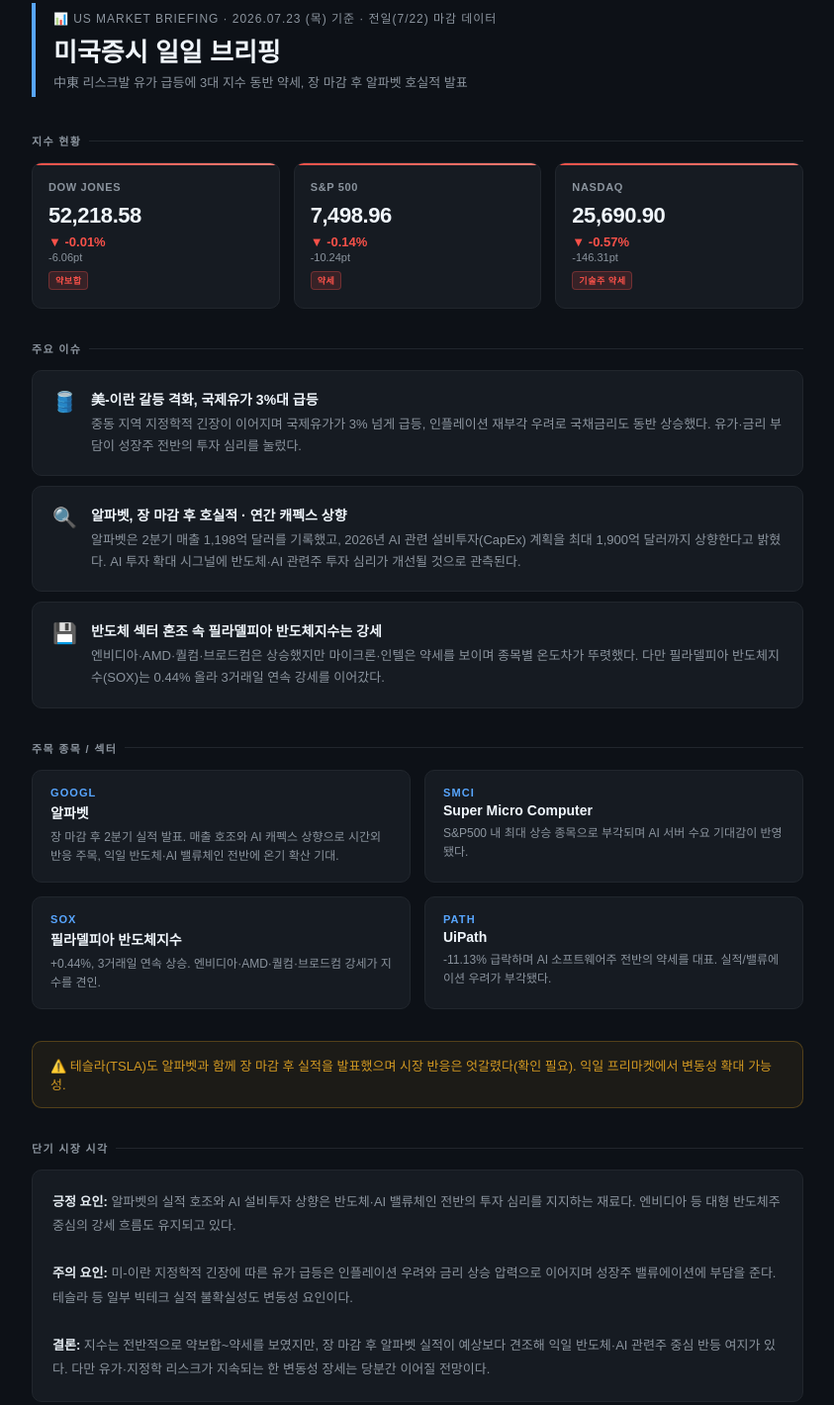
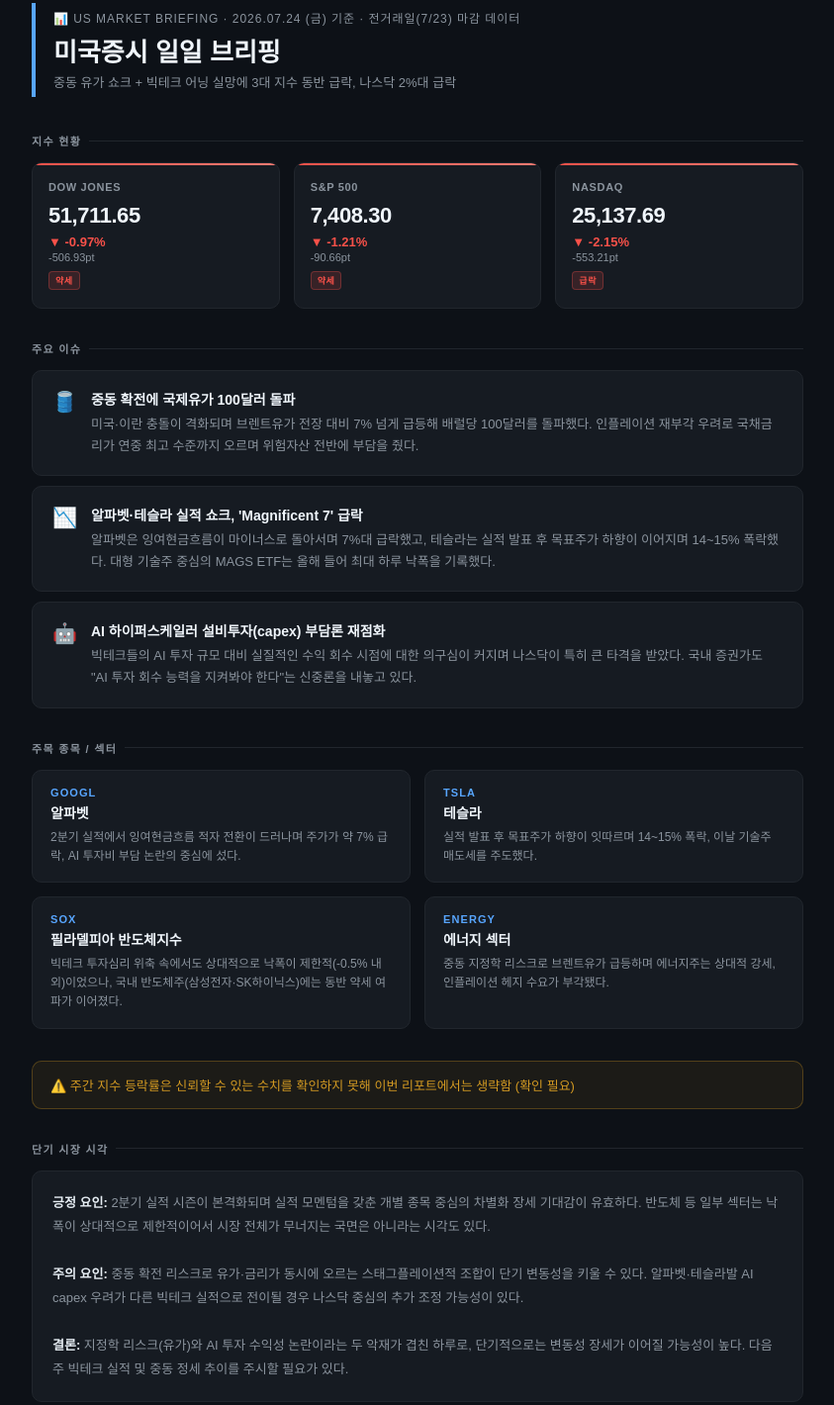
Before and after one commit to ksjin09/market-briefing, a plain HTML site: page index.html in a window 1280 px wide. Shown: the part 37-1457 px from the top of the page at 99% size, without its empty margins (218-1061 px from the left). Drawn offline with Linux system fonts and the light colour scheme.

Commit message:
briefing 20260724

```diff
--- a/index.html
+++ b/index.html
@@ -3,7 +3,7 @@
 <head>
   <meta charset="UTF-8" />
   <meta name="viewport" content="width=device-width, initial-scale=1.0"/>
-  <title>미국증시 브리핑 | 2026.07.23</title>
+  <title>미국증시 브리핑 | 2026.07.24</title>
   <style>
     * { margin: 0; padding: 0; box-sizing: border-box; }
     body {
@@ -77,33 +77,33 @@
 <div class="container">
 
   <div class="header">
-    <div class="date">📊 US Market Briefing · 2026.07.23 (목) 기준 · 전일(7/22) 마감 데이터</div>
+    <div class="date">📊 US Market Briefing · 2026.07.24 (금) 기준 · 전거래일(7/23) 마감 데이터</div>
     <h1>미국증시 일일 브리핑</h1>
-    <div class="subtitle">中東 리스크발 유가 급등에 3대 지수 동반 약세, 장 마감 후 알파벳 호실적 발표</div>
+    <div class="subtitle">중동 유가 쇼크 + 빅테크 어닝 실망에 3대 지수 동반 급락, 나스닥 2%대 급락</div>
   </div>
 
   <div class="section-title">지수 현황</div>
   <div class="index-grid">
     <div class="index-card down">
       <div class="index-name">DOW JONES</div>
-      <div class="index-value">52,218.58</div>
-      <div class="index-change down">▼ -0.01%</div>
-      <div class="index-pts">-6.06pt</div>
-      <div class="badge neg">약보합</div>
+      <div class="index-value">51,711.65</div>
+      <div class="index-change down">▼ -0.97%</div>
+      <div class="index-pts">-506.93pt</div>
+      <div class="badge neg">약세</div>
     </div>
     <div class="index-card down">
       <div class="index-name">S&P 500</div>
-      <div class="index-value">7,498.96</div>
-      <div class="index-change down">▼ -0.14%</div>
-      <div class="index-pts">-10.24pt</div>
+      <div class="index-value">7,408.30</div>
+      <div class="index-change down">▼ -1.21%</div>
+      <div class="index-pts">-90.66pt</div>
       <div class="badge neg">약세</div>
     </div>
     <div class="index-card down">
       <div class="index-name">NASDAQ</div>
-      <div class="index-value">25,690.90</div>
-      <div class="index-change down">▼ -0.57%</div>
-      <div class="index-pts">-146.31pt</div>
-      <div class="badge neg">기술주 약세</div>
+      <div class="index-value">25,137.69</div>
+      <div class="index-change down">▼ -2.15%</div>
+      <div class="index-pts">-553.21pt</div>
+      <div class="badge neg">급락</div>
     </div>
   </div>
 
@@ -112,22 +112,22 @@
     <div class="issue-item">
       <div class="issue-icon">🛢️</div>
       <div>
-        <div class="issue-title">美-이란 갈등 격화, 국제유가 3%대 급등</div>
-        <div class="issue-body">중동 지역 지정학적 긴장이 이어지며 국제유가가 3% 넘게 급등, 인플레이션 재부각 우려로 국채금리도 동반 상승했다. 유가·금리 부담이 성장주 전반의 투자 심리를 눌렀다.</div>
+        <div class="issue-title">중동 확전에 국제유가 100달러 돌파</div>
+        <div class="issue-body">미국·이란 충돌이 격화되며 브렌트유가 전장 대비 7% 넘게 급등해 배럴당 100달러를 돌파했다. 인플레이션 재부각 우려로 국채금리가 연중 최고 수준까지 오르며 위험자산 전반에 부담을 줬다.</div>
       </div>
     </div>
     <div class="issue-item">
-      <div class="issue-icon">🔍</div>
+      <div class="issue-icon">📉</div>
       <div>
-        <div class="issue-title">알파벳, 장 마감 후 호실적 · 연간 캐펙스 상향</div>
-        <div class="issue-body">알파벳은 2분기 매출 1,198억 달러를 기록했고, 2026년 AI 관련 설비투자(CapEx) 계획을 최대 1,900억 달러까지 상향한다고 밝혔다. AI 투자 확대 시그널에 반도체·AI 관련주 투자 심리가 개선될 것으로 관측된다.</div>
+        <div class="issue-title">알파벳·테슬라 실적 쇼크, 'Magnificent 7' 급락</div>
+        <div class="issue-body">알파벳은 잉여현금흐름이 마이너스로 돌아서며 7%대 급락했고, 테슬라는 실적 발표 후 목표주가 하향이 이어지며 14~15% 폭락했다. 대형 기술주 중심의 MAGS ETF는 올해 들어 최대 하루 낙폭을 기록했다.</div>
       </div>
     </div>
     <div class="issue-item">
-      <div class="issue-icon">💾</div>
+      <div class="issue-icon">🤖</div>
       <div>
-        <div class="issue-title">반도체 섹터 혼조 속 필라델피아 반도체지수는 강세</div>
-        <div class="issue-body">엔비디아·AMD·퀄컴·브로드컴은 상승했지만 마이크론·인텔은 약세를 보이며 종목별 온도차가 뚜렷했다. 다만 필라델피아 반도체지수(SOX)는 0.44% 올라 3거래일 연속 강세를 이어갔다.</div>
+        <div class="issue-title">AI 하이퍼스케일러 설비투자(capex) 부담론 재점화</div>
+        <div class="issue-body">빅테크들의 AI 투자 규모 대비 실질적인 수익 회수 시점에 대한 의구심이 커지며 나스닥이 특히 큰 타격을 받았다. 국내 증권가도 "AI 투자 회수 능력을 지켜봐야 한다"는 신중론을 내놓고 있다.</div>
       </div>
     </div>
   </div>
@@ -137,40 +137,40 @@
     <div class="stock-card">
       <div class="stock-ticker">GOOGL</div>
       <div class="stock-name">알파벳</div>
-      <div class="stock-desc">장 마감 후 2분기 실적 발표. 매출 호조와 AI 캐펙스 상향으로 시간외 반응 주목, 익일 반도체·AI 밸류체인 전반에 온기 확산 기대.</div>
+      <div class="stock-desc">2분기 실적에서 잉여현금흐름 적자 전환이 드러나며 주가가 약 7% 급락, AI 투자비 부담 논란의 중심에 섰다.</div>
     </div>
     <div class="stock-card">
-      <div class="stock-ticker">SMCI</div>
-      <div class="stock-name">Super Micro Computer</div>
-      <div class="stock-desc">S&P500 내 최대 상승 종목으로 부각되며 AI 서버 수요 기대감이 반영됐다.</div>
+      <div class="stock-ticker">TSLA</div>
+      <div class="stock-name">테슬라</div>
+      <div class="stock-desc">실적 발표 후 목표주가 하향이 잇따르며 14~15% 폭락, 이날 기술주 매도세를 주도했다.</div>
     </div>
     <div class="stock-card">
       <div class="stock-ticker">SOX</div>
       <div class="stock-name">필라델피아 반도체지수</div>
-      <div class="stock-desc">+0.44%, 3거래일 연속 상승. 엔비디아·AMD·퀄컴·브로드컴 강세가 지수를 견인.</div>
+      <div class="stock-desc">빅테크 투자심리 위축 속에서도 상대적으로 낙폭이 제한적(-0.5% 내외)이었으나, 국내 반도체주(삼성전자·SK하이닉스)에는 동반 약세 여파가 이어졌다.</div>
     </div>
     <div class="stock-card">
-      <div class="stock-ticker">PATH</div>
-      <div class="stock-name">UiPath</div>
-      <div class="stock-desc">-11.13% 급락하며 AI 소프트웨어주 전반의 약세를 대표. 실적/밸류에이션 우려가 부각됐다.</div>
+      <div class="stock-ticker">ENERGY</div>
+      <div class="stock-name">에너지 섹터</div>
+      <div class="stock-desc">중동 지정학 리스크로 브렌트유가 급등하며 에너지주는 상대적 강세, 인플레이션 헤지 수요가 부각됐다.</div>
     </div>
   </div>
 
   <div class="notice">
-    ⚠️ 테슬라(TSLA)도 알파벳과 함께 장 마감 후 실적을 발표했으며 시장 반응은 엇갈렸다(확인 필요). 익일 프리마켓에서 변동성 확대 가능성.
+    ⚠️ 주간 지수 등락률은 신뢰할 수 있는 수치를 확인하지 못해 이번 리포트에서는 생략함 (확인 필요)
   </div>
 
   <div class="section-title">단기 시장 시각</div>
   <div class="outlook">
     <p>
-      <strong>긍정 요인:</strong> 알파벳의 실적 호조와 AI 설비투자 상향은 반도체·AI 밸류체인 전반의 투자 심리를 지지하는 재료다. 엔비디아 등 대형 반도체주 중심의 강세 흐름도 유지되고 있다.<br/><br/>
-      <strong>주의 요인:</strong> 미-이란 지정학적 긴장에 따른 유가 급등은 인플레이션 우려와 금리 상승 압력으로 이어지며 성장주 밸류에이션에 부담을 준다. 테슬라 등 일부 빅테크 실적 불확실성도 변동성 요인이다.<br/><br/>
-      <strong>결론:</strong> 지수는 전반적으로 약보합~약세를 보였지만, 장 마감 후 알파벳 실적이 예상보다 견조해 익일 반도체·AI 관련주 중심 반등 여지가 있다. 다만 유가·지정학 리스크가 지속되는 한 변동성 장세는 당분간 이어질 전망이다.
+      <strong>긍정 요인:</strong> 2분기 실적 시즌이 본격화되며 실적 모멘텀을 갖춘 개별 종목 중심의 차별화 장세 기대감이 유효하다. 반도체 등 일부 섹터는 낙폭이 상대적으로 제한적이어서 시장 전체가 무너지는 국면은 아니라는 시각도 있다.<br/><br/>
+      <strong>주의 요인:</strong> 중동 확전 리스크로 유가·금리가 동시에 오르는 스태그플레이션적 조합이 단기 변동성을 키울 수 있다. 알파벳·테슬라발 AI capex 우려가 다른 빅테크 실적으로 전이될 경우 나스닥 중심의 추가 조정 가능성이 있다.<br/><br/>
+      <strong>결론:</strong> 지정학 리스크(유가)와 AI 투자 수익성 논란이라는 두 악재가 겹친 하루로, 단기적으로는 변동성 장세가 이어질 가능성이 높다. 다음 주 빅테크 실적 및 중동 정세 추이를 주시할 필요가 있다.
     </p>
   </div>
 
   <div class="footer">
-    데이터 출처: UsStockInfo(Yahoo Finance), Naver News, WebSearch(CNBC/Yahoo Finance/Fool) · 생성일시: 2026.07.23
+    데이터 출처: UsStockInfo(SPY 뉴스), NaverSearch(국내 시황 기사), WebSearch(CNBC/Yahoo Finance/Motley Fool) · 생성일시: 2026.07.24
   </div>
 
 </div>
```
